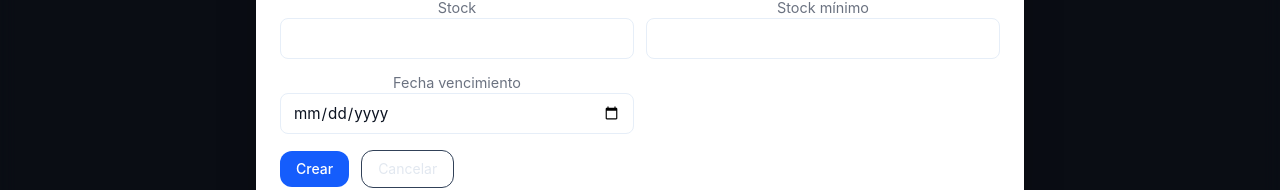
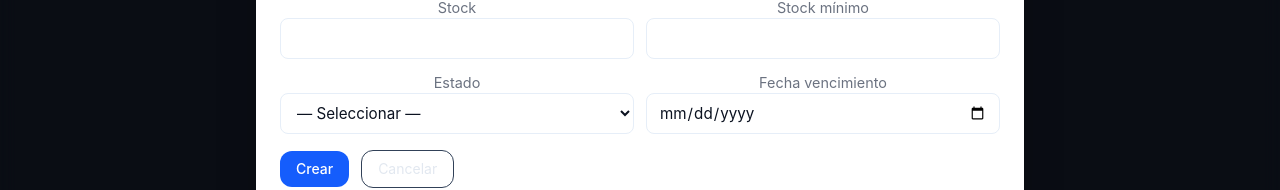
Before and after one commit to Nunu-DMG09/NunuMedic, a React app in the folder frontend/: page /inventario in a window 1280 px wide. Both pictures are taken after a click on the button "Crear nuevo". Shown: the part 446-636 px from the top of the page. Built offline with nearby package versions, Linux system fonts and the light colour scheme; no server answers; the HTML template or start-up script is replaced by a standard one.

Commit message:
add estado field to ProductoForm for product status management

```diff
--- a/frontend/src/components/inventario/ProductoForm.jsx
+++ b/frontend/src/components/inventario/ProductoForm.jsx
@@ -24,6 +24,7 @@ export default function ProductoForm({ product, onCreated,onUpdated, onClose })
     stock: '',
     stock_minimo: '',
     fecha_vencimiento: '',
+    estado: '', // <-- nuevo campo estado
   });
   const [error, setError] = useState(null);
   const [loading, setLoading] = useState(false);
@@ -67,6 +68,7 @@ export default function ProductoForm({ product, onCreated,onUpdated, onClose })
         stock: product.stock ?? '',
         stock_minimo: product.stock_minimo ?? '',
         fecha_vencimiento: product.fecha_vencimiento ? fmtFecha(product.fecha_vencimiento) : '',
+        estado: product.estado ?? '', // cargar estado si existe
       });
       setError(null);
     } else {
@@ -80,7 +82,7 @@ export default function ProductoForm({ product, onCreated,onUpdated, onClose })
         stock: '',
         stock_minimo: '',
         fecha_vencimiento: '',
-
+        estado: '',
       });
       setError(null);
     }
@@ -103,7 +105,7 @@ export default function ProductoForm({ product, onCreated,onUpdated, onClose })
         stock: form.stock ? Number(form.stock) : 0,
         stock_minimo: form.stock_minimo ? Number(form.stock_minimo) : 5,
         fecha_vencimiento: fmtFecha(form.fecha_vencimiento),
-
+        estado: form.estado || null, // enviar estado
       };
 
 
@@ -184,6 +186,16 @@ export default function ProductoForm({ product, onCreated,onUpdated, onClose })
         </div>
 
         <div>
+          <label className="small-muted">Estado</label>
+          <select value={form.estado} onChange={e => update('estado', e.target.value)} className="input">
+            <option value="" className="bg-slate-800 text-slate-100">— Seleccionar —</option>
+            <option value="disponible" className="bg-slate-800 text-slate-100">Disponible</option>
+            <option value="agotado" className="bg-slate-800 text-slate-100">Agotado</option>
+            <option value="vencimiento" className="bg-slate-800 text-slate-100">A punto de vencer</option>
+          </select>
+        </div>
+
+        <div>
           <label className="small-muted">Fecha vencimiento</label>
           <input
             type="date"
```
